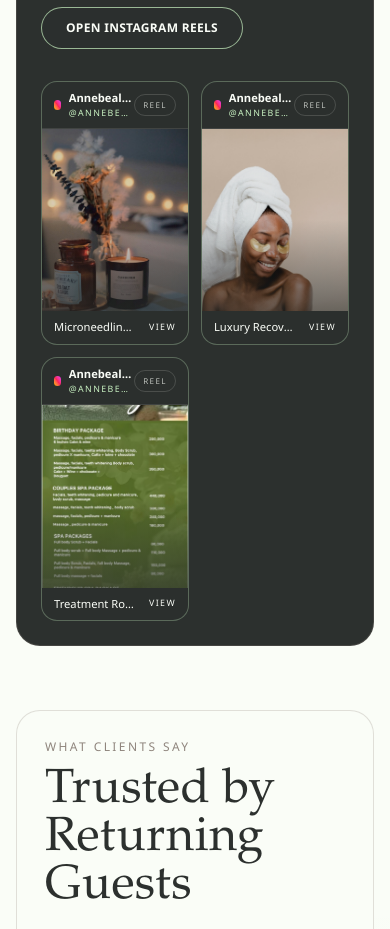
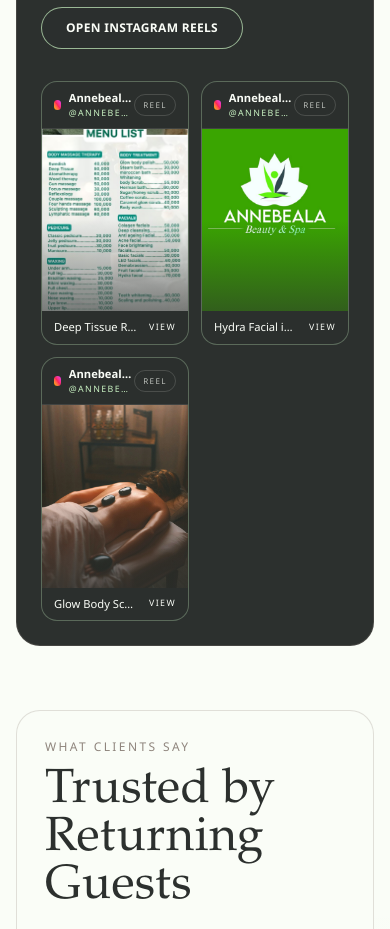
Before and after one commit to ukcharlies/annebeala-spa, a Next.js app in the folder frontend/: page / in a window 390 px wide. Shown: the part 6720-7649 px from the top of the page. Built offline with nearby package versions, Linux system fonts and the light colour scheme.

Commit message:
refactor About, Contact, Reviews, and Services pages; integrate InstagramReelCard for enhanced video display and update social reels content for improved engagement

```diff
--- a/frontend/src/app/about/page.tsx
+++ b/frontend/src/app/about/page.tsx
@@ -1,15 +1,21 @@
 import type { Metadata } from "next";
 import Image from "next/image";
 import Link from "next/link";
+import { InstagramReelCard } from "@/components/InstagramReelCard";
 import { branches, brandPillars, socialReels } from "@/lib/content";
+import { attachInstagramThumbnails } from "@/lib/instagram";
 
 export const metadata: Metadata = {
   title: "About",
   description:
-    "Discover Annebeala Spa, our philosophy, branches in Ikeja and VI, and our commitment to premium wellness care.",
+    "Discover Annebeala Spa, our philosophy, branches in Ikeja and Lekki, and our commitment to premium wellness care.",
 };
 
-export default function AboutPage() {
+export default async function AboutPage() {
+  const reelsWithEmbeds = await attachInstagramThumbnails(
+    socialReels.slice(0, 3),
+  );
+
   return (
     <>
       <section className="section-shell pt-10">
@@ -34,7 +40,7 @@
 
           <div className="relative min-h-[20rem]">
             <Image
-              src="/marketting.png"
+              src="/PHOTO-2026-03-01-11-52-35.jpg"
               alt="Annebeala Spa reception"
               fill
               priority
@@ -61,7 +67,7 @@
               session, clients who value atmosphere, hygiene, consistency, and service excellence.
             </p>
             <p>
-              With branches in <strong>Ikeja</strong> and <strong>Victoria Island</strong>, Annebeala Spa
+              With branches in <strong>Ikeja</strong> and <strong>Lekki</strong>, Annebeala Spa
               serves Lagos clients who want trusted care close to where they live and work.
             </p>
           </div>
@@ -96,7 +102,7 @@
         <div className="flex flex-wrap items-end justify-between gap-3">
           <div>
             <p className="text-xs uppercase tracking-[0.2em] text-brand-olive">Our Locations</p>
-            <h2 className="mt-3 text-4xl text-brand-charcoal">Serving Ikeja and Victoria Island</h2>
+            <h2 className="mt-3 text-4xl text-brand-charcoal">Serving Ikeja and Lekki</h2>
           </div>
           <Link href="/contact" className="btn-secondary">
             Contact Branches
@@ -133,32 +139,9 @@
             </Link>
           </div>
 
-          <div className="mt-8 grid gap-4 md:grid-cols-3">
-            {socialReels.slice(0, 3).map((reel) => (
-              <article key={reel.title} className="overflow-hidden rounded-2xl border border-brand-sage/30 bg-brand-charcoal/70">
-                <div className="relative aspect-[4/5]">
-                  <iframe
-                    src={`${reel.url.endsWith("/") ? reel.url.slice(0, -1) : reel.url}/embed`}
-                    title={reel.title}
-                    loading="lazy"
-                    allow="autoplay; clipboard-write; encrypted-media; picture-in-picture; web-share"
-                    allowFullScreen
-                    className="h-full w-full border-0"
-                  />
-                </div>
-                <div className="p-4">
-                  <h3 className="text-base text-brand-ivory">{reel.title}</h3>
-                  <div className="mt-2 text-xs text-brand-ivory/85">▶ {reel.views}</div>
-                  <Link
-                    href={reel.url}
-                    target="_blank"
-                    rel="noreferrer"
-                    className="mt-3 inline-block text-[0.65rem] uppercase tracking-[0.14em] text-brand-sage underline underline-offset-4"
-                  >
-                    Watch on Instagram
-                  </Link>
-                </div>
-              </article>
+          <div className="mt-8 grid grid-cols-2 gap-3 sm:gap-4 md:grid-cols-3">
+            {reelsWithEmbeds.map((reel) => (
+              <InstagramReelCard key={reel.title} reel={reel} />
             ))}
           </div>
         </div>
--- a/frontend/src/app/reviews/page.tsx
+++ b/frontend/src/app/reviews/page.tsx
@@ -1,6 +1,8 @@
 import type { Metadata } from "next";
 import Link from "next/link";
 import { reviews, socialReels } from "@/lib/content";
+import { attachInstagramThumbnails } from "@/lib/instagram";
+import { InstagramReelCard } from "@/components/InstagramReelCard";
 
 export const metadata: Metadata = {
   title: "Reviews",
@@ -11,7 +13,11 @@
   reviews.reduce((total, item) => total + item.rating, 0) / reviews.length
 ).toFixed(1);
 
-export default function ReviewsPage() {
+export default async function ReviewsPage() {
+  const reelsWithEmbeds = await attachInstagramThumbnails(
+    socialReels.slice(0, 3),
+  );
+
   return (
     <>
       <section className="section-shell pt-10">
@@ -104,37 +110,9 @@
             </Link>
           </div>
 
-          <div className="mt-8 grid gap-4 sm:grid-cols-2 lg:grid-cols-3">
-            {socialReels.slice(0, 3).map((reel) => (
-              <article
-                key={reel.title}
-                className="overflow-hidden rounded-2xl border border-brand-sage/30 bg-brand-charcoal/70"
-              >
-                <div className="relative aspect-4/5">
-                  <iframe
-                    src={`${reel.url.endsWith("/") ? reel.url.slice(0, -1) : reel.url}/embed`}
-                    title={reel.title}
-                    loading="lazy"
-                    allow="autoplay; clipboard-write; encrypted-media; picture-in-picture; web-share"
-                    allowFullScreen
-                    className="h-full w-full border-0"
-                  />
-                </div>
-                <div className="p-4">
-                  <h3 className="text-base text-brand-ivory">{reel.title}</h3>
-                  <p className="mt-2 text-xs text-brand-sage">
-                    ▶ {reel.views} • ♥ {reel.likes}
-                  </p>
-                  <Link
-                    href={reel.url}
-                    target="_blank"
-                    rel="noreferrer"
-                    className="mt-3 inline-block text-[0.65rem] uppercase tracking-[0.14em] text-brand-sage underline underline-offset-4"
-                  >
-                    Watch on Instagram
-                  </Link>
-                </div>
-              </article>
+          <div className="mt-8 grid grid-cols-2 gap-3 sm:gap-4 lg:grid-cols-3">
+            {reelsWithEmbeds.map((reel) => (
+              <InstagramReelCard key={reel.title} reel={reel} />
             ))}
           </div>
         </div>
--- a/frontend/src/app/services/page.tsx
+++ b/frontend/src/app/services/page.tsx
@@ -118,7 +118,7 @@
           <h2 className="text-4xl">Ready to Book a Treatment?</h2>
           <p className="mt-4 max-w-3xl text-sm leading-7 text-brand-ivory/80">
             Choose any service from our menu and schedule your appointment. Walk-ins
-            welcome at both our Ikeja and Victoria Island branches.
+            welcome at both our Ikeja and Lekki branches.
           </p>
           <div className="mt-7 flex flex-wrap gap-4">
             <Link href="/booking" className="btn-primary">
--- a/frontend/src/components/InstagramReelCard.tsx
+++ b/frontend/src/components/InstagramReelCard.tsx
@@ -16,6 +16,9 @@
   className = "",
   aspectClassName = "aspect-[4/5] sm:aspect-[9/12]",
 }: InstagramReelCardProps) {
+  const isVideo =
+    reel.type === "video" || reel.src?.toLowerCase().endsWith(".mp4");
+
   return (
     <article
       className={`overflow-hidden rounded-2xl border border-brand-sage/30 bg-brand-charcoal/70 ${className}`}
@@ -49,7 +52,9 @@
             src={reel.thumbnailUrl}
             alt={reel.title}
             loading="lazy"
-            className="h-full w-full object-cover transition duration-300 group-hover:scale-[1.02]"
+            className={`h-full w-full object-cover transition duration-300 group-hover:scale-[1.02] ${
+              isVideo ? "opacity-100 group-hover:opacity-0" : ""
+            }`}
           />
         ) : (
           <Image
@@ -57,9 +62,25 @@
             alt={reel.title}
             fill
             sizes="(max-width: 640px) 50vw, (max-width: 1024px) 33vw, 25vw"
-            className="object-cover transition duration-300 group-hover:scale-[1.02]"
+            className={`object-cover transition duration-300 group-hover:scale-[1.02] ${
+              isVideo ? "opacity-100 group-hover:opacity-0" : ""
+            }`}
           />
         )}
+
+        {isVideo ? (
+          <video
+            autoPlay
+            loop
+            muted
+            playsInline
+            preload="metadata"
+            poster={reel.thumbnailUrl}
+            className="absolute inset-0 h-full w-full object-cover opacity-0 transition duration-500 group-hover:opacity-100"
+          >
+            <source src={reel.src} type="video/mp4" />
+          </video>
+        ) : null}
         <div className="absolute inset-0 bg-gradient-to-t from-brand-charcoal/60 via-transparent to-transparent" />
       </Link>
 
--- a/frontend/src/lib/content.ts
+++ b/frontend/src/lib/content.ts
@@ -387,43 +387,46 @@
 
 export const socialReels = [
   {
-    title: "Microneedling Skin Renewal",
+    title: "Deep Tissue Reset",
     type: "video",
     src: "/meassaghe-video.mp4",
-    poster: "/incense.jpg",
+    poster: "/PHOTO-2026-03-08-17-26-31%202.jpg",
     views: "12.8k",
     likes: "1.4k",
     url: "https://www.instagram.com/reel/DV080eKMsbv/",
   },
   {
-    title: "Luxury Recovery Session",
+    title: "Hydra Facial in Progress",
     type: "video",
-    src: "/white.mp4",
-    poster: "/client%20happy.jpg",
+    src: "/face-massage.mp4",
+    poster: "/PHOTO-2026-03-01-11-52-35.jpg",
     views: "9.3k",
     likes: "1.1k",
     url: "https://www.instagram.com/reel/DVf6ms5BbxB/",
   },
   {
-    title: "Treatment Room Tour",
-    type: "image",
-    src: "/PHOTO-2026-03-08-17-26-31.jpg",
+    title: "Glow Body Scrub",
+    type: "video",
+    src: "/white.mp4",
+    poster: "/laying%20down.jpg",
     views: "6.7k",
     likes: "680",
     url: "https://www.instagram.com/reel/DVYNXyNDJI4/",
   },
   {
-    title: "Deep Tissue Technique",
-    type: "image",
-    src: "/laying%20down.jpg",
+    title: "Pedicure Ritual",
+    type: "video",
+    src: "/pedicure.mp4",
+    poster: "/PHOTO-2026-03-08-17-26-31.jpg",
     views: "8.2k",
     likes: "940",
     url: "https://www.instagram.com/reel/DVYNXyNDJI4/",
   },
   {
-    title: "Facial Ritual in Progress",
-    type: "image",
-    src: "/engin-akyurt-ZbzYDboN7fg-unsplash.jpg",
+    title: "Waxing Smooth Finish",
+    type: "video",
+    src: "/waxing.mp4",
+    poster: "/incense.jpg",
     views: "11.1k",
     likes: "1.2k",
     url: "https://www.instagram.com/reel/DU0PBRgjFpR/",
```
Also changed, not shown: frontend/src/app/contact/page.tsx (+21 -4 lines).
